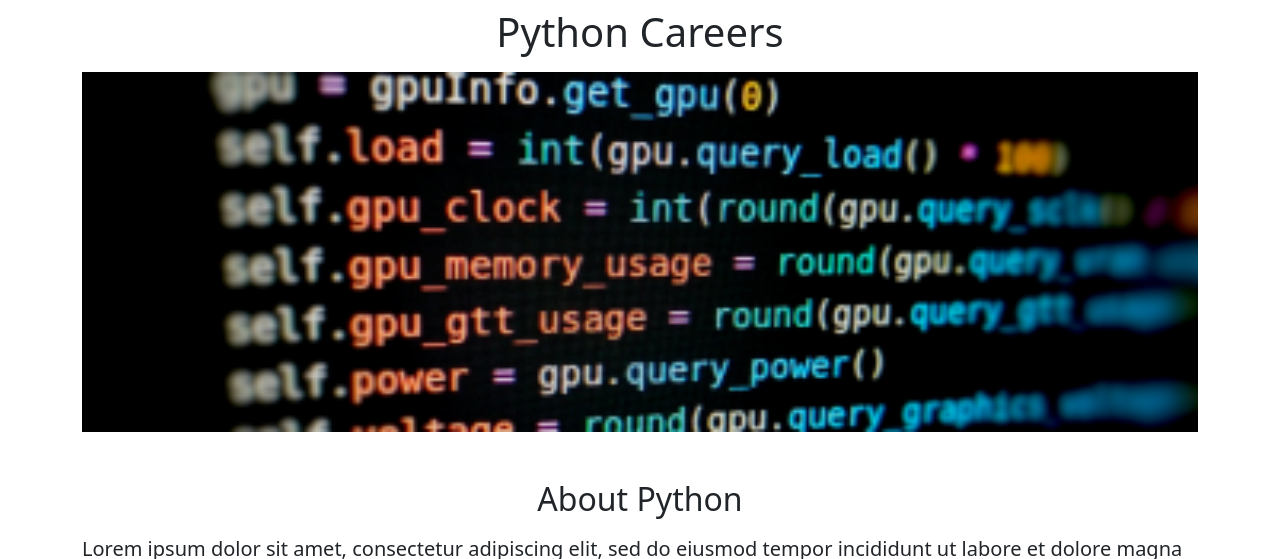
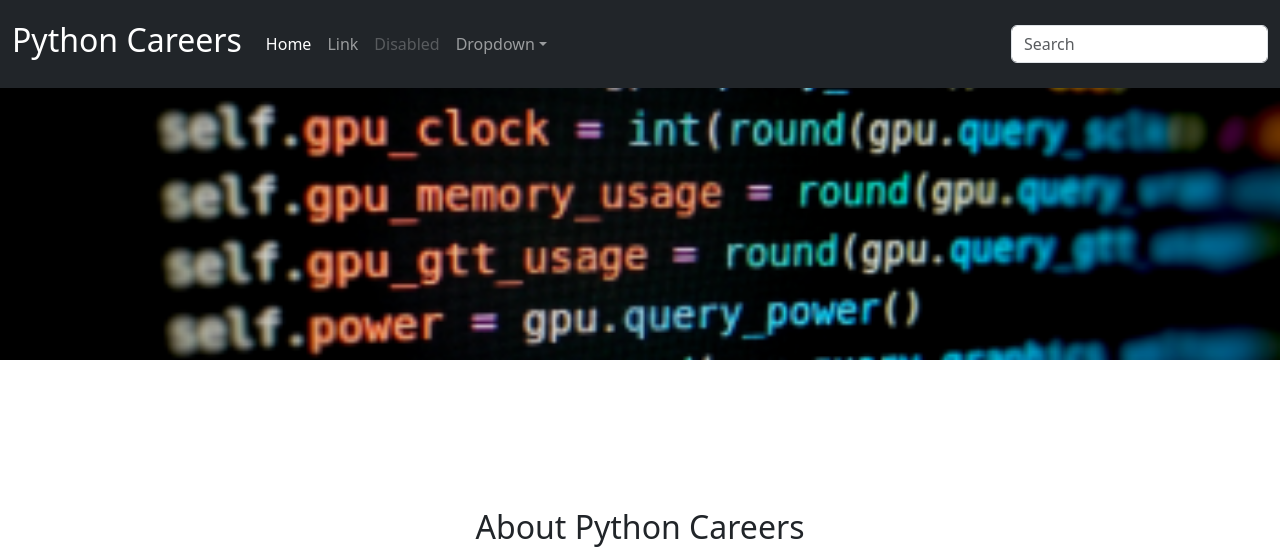
Before and after one commit to klltzn/kael-web-application, a Flask app: page / in a window 1280 px wide. Shown: the top 559 px of the page. Run offline with Flask 3, Linux system fonts and the light colour scheme.

Commit message:
modified

```diff
--- /dev/null
+++ b/templates/footer.html
@@ -0,0 +1,12 @@
+<div class="container">
+  <footer class="py-3 my-4">
+    <ul class="nav justify-content-center border-bottom pb-3 mb-3">
+      <li class="nav-item"><a href="#" class="nav-link px-2 text-body-secondary">Home</a></li>
+      <li class="nav-item"><a href="#" class="nav-link px-2 text-body-secondary">Features</a></li>
+      <li class="nav-item"><a href="#" class="nav-link px-2 text-body-secondary">Pricing</a></li>
+      <li class="nav-item"><a href="#" class="nav-link px-2 text-body-secondary">FAQs</a></li>
+      <li class="nav-item"><a href="#" class="nav-link px-2 text-body-secondary">About</a></li>
+    </ul>
+    <p class="text-center text-body-secondary">&copy; 2023 Python Careers, Inc</p>
+  </footer>
+</div>
--- a/templates/home.html
+++ b/templates/home.html
@@ -18,19 +18,27 @@
 </head>
 
 <body>
-  <div class="container">
-    <h1 class="text-center mt-2 mb-3">{{company_name}} Careers</h1>
+  {% include 'nav.html' %}
   <img id="banner" class="img-fluid" src="../static/python-dev.png" alt="">
-
-    <h2 class="text-center mt-5 mb-3">About Python</h2>
+  <div class="container" style="padding-top: 100px;">
+    <h2 class="text-center mt-5 mb-3">About Python Careers</h2>
+    <div class="row">
+      <div class="col-md-6">
         <p class="lead">
           Lorem ipsum dolor sit amet, consectetur adipiscing elit, sed do eiusmod tempor incididunt ut labore et dolore
           magna
           aliqua. Ut enim ad minim veniam, quis nostrud exercitation ullamco laboris nisi ut aliquip ex ea commodo
           consequat.
-      Duis aute irure dolor in reprehenderit in voluptate velit esse cillum dolore eu fugiat nulla pariatur. Excepteur
+          Duis aute irure dolor in reprehenderit in voluptate velit esse cillum dolore eu fugiat nulla pariatur.
+          Excepteur
           sint occaecat cupidatat non proident, sunt in culpa qui officia deserunt mollit anim id est laborum.
         </p>
+      </div>
+      <div class="d-none d-md-block col-md-6">
+        <img src="../static/people.jpg" alt="" style="height: 320px; border: 4px;">
+      </div>
+    </div>
+
 
     <h2 class="text-center mt-5 mb-3">Open Positions</h2>
     <div class="mt-2 mb-5">
@@ -38,12 +46,13 @@
       {% include 'joblist.html' %}
       {% endfor %}
     </div>
-    <div class="text-center mb-5">
+    <!-- <div class="text-center mb-5">
       <button class="btn btn-primary btn-lg">Contact Us</button>
       <p class="mt-2">Copyright 2023, Python</p>
-    </div>
+    </div> -->
 
   </div>
+  {% include 'footer.html' %}
 </body>
 
 </html>
--- /dev/null
+++ b/templates/nav.html
@@ -0,0 +1,36 @@
+<nav class="navbar navbar-expand-lg navbar-dark bg-dark fixed-top" aria-label="Fifth navbar example">
+  <div class="container-fluid">
+    <a class="navbar-brand" href="#">
+      <h2 class="text-center mt-2 mb-3">{{company_name}} Careers</h2>
+    </a>
+    <button class="navbar-toggler" type="button" data-bs-toggle="collapse" data-bs-target="#navbarsExample05"
+      aria-controls="navbarsExample05" aria-expanded="false" aria-label="Toggle navigation">
+      <span class="navbar-toggler-icon"></span>
+    </button>
+
+    <div class="collapse navbar-collapse" id="navbarsExample05">
+      <ul class="navbar-nav me-auto mb-2 mb-lg-0">
+        <li class="nav-item">
+          <a class="nav-link active" aria-current="page" href="#">Home</a>
+        </li>
+        <li class="nav-item">
+          <a class="nav-link" href="#">Link</a>
+        </li>
+        <li class="nav-item">
+          <a class="nav-link disabled" aria-disabled="true">Disabled</a>
+        </li>
+        <li class="nav-item dropdown">
+          <a class="nav-link dropdown-toggle" href="#" data-bs-toggle="dropdown" aria-expanded="false">Dropdown</a>
+          <ul class="dropdown-menu">
+            <li><a class="dropdown-item" href="#">Action</a></li>
+            <li><a class="dropdown-item" href="#">Another action</a></li>
+            <li><a class="dropdown-item" href="#">Something else here</a></li>
+          </ul>
+        </li>
+      </ul>
+      <form role="search">
+        <input class="form-control" type="search" placeholder="Search" aria-label="Search">
+      </form>
+    </div>
+  </div>
+</nav>
```
Also changed, not shown: 1 other file. Lines whose indentation alone changed are shown as unchanged.
